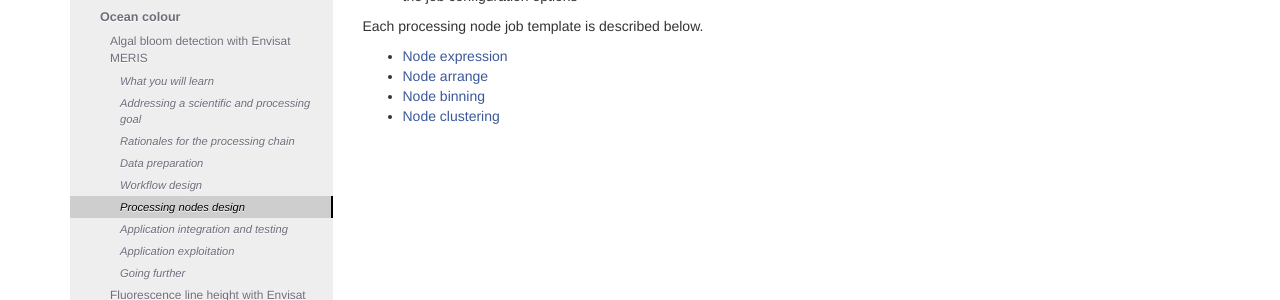
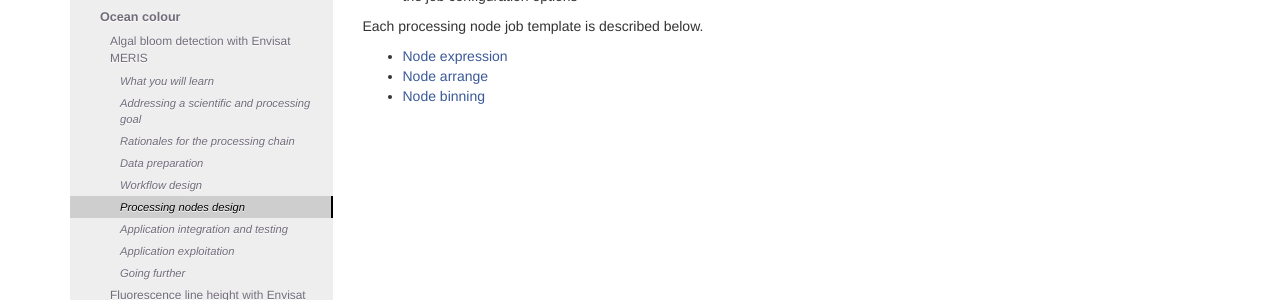
Before and after one commit to Terradue/doc-developer-sandbox, a Sphinx documentation site: the page built from source/field/ocean_color/lib_beam/nodes/index.rst, in a window 1280 px wide. Shown: the part 204-504 px from the top of the page. Built offline with Sphinx 7.4.7, drawn with Linux system fonts in a browser that asks for light colours; pages that are not in the unit, such as notebooks, are missing from menus.

Commit message:
Update index.rst

```diff
--- a/source/field/ocean_color/lib_beam/nodes/index.rst
+++ b/source/field/ocean_color/lib_beam/nodes/index.rst
@@ -15,4 +15,3 @@ Each processing node job template is described below.
    Node expression <expression>
    Node arrange <arrange>
    Node binning <binning>
-   Node clustering <clustering>
```
